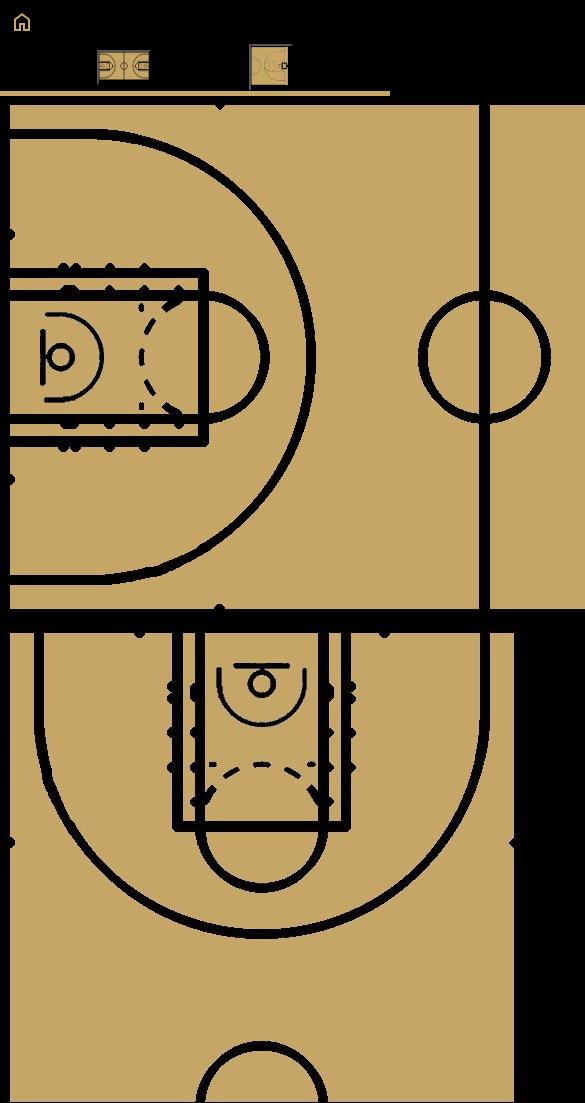
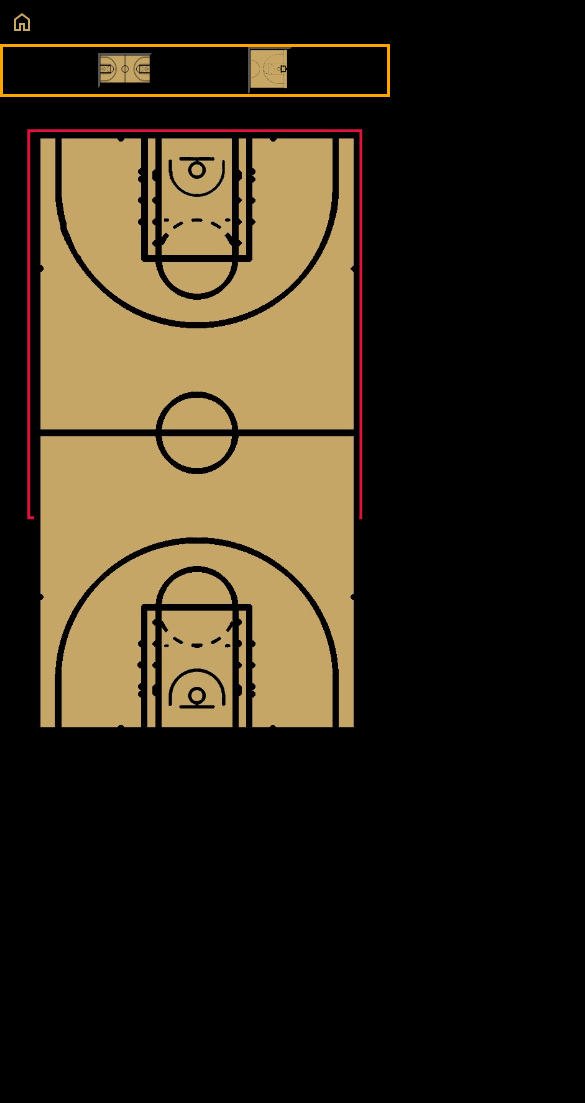
Before and after one commit to Flavi0x/Easy-Coaching, a plain HTML site: page plaquette.html in a window 390 px wide. Shown: the top 1103 px of the page, 585 px wide, since content can reach past the window. After the commit the page ends 844 px from the top, so only its background shows below. Drawn offline with nearby package versions, Linux system fonts and the light colour scheme; a web font is replaced by a local one.

Commit message:
Update styles-plaquette.css

```diff
--- a/assets/styles/styles-plaquette.css
+++ b/assets/styles/styles-plaquette.css
@@ -19,7 +19,7 @@
   display: flex;
   align-items: center;
   justify-content: space-evenly;
-  border-bottom: solid #c8a764 5px;
+  border: orange 3px solid;
 }
 #imgFullTerrain {
   width: 50px;
@@ -33,4 +33,60 @@
 /* Style pour la zone de dessin*/
 .zoneDraw {
   text-align: center;
+  border: crimson 3px solid;
 }
+#imgDemiTerrain2 {
+  display: none;
+}
+/* Responsive des éléments précédents*/
+@media screen and (max-width: 975px) {
+  #imgGrandTerrain2 {
+    width: 800px;
+  }
+}
+@media screen and (max-width: 815px) {
+  #imgGrandTerrain2 {
+    width: 700px;
+  }
+}
+@media screen and (max-width: 720px) {
+  #imgGrandTerrain2 {
+    width: 600px;
+  }
+}
+@media screen and (max-width: 615px) {
+  .zoneDraw {
+    transform: rotate(90deg);
+    margin-top: 150px;
+  }
+}
+@media screen and (max-width: 510px) {
+  .zoneDraw {
+    transform: rotate(90deg);
+    margin-top: 100px;
+  }
+}
+@media screen and (max-width: 430px) {
+  .zoneDraw {
+    transform: rotate(90deg);
+    margin-top: 60px;
+  }
+}
+@media screen and (max-width: 350px) {
+  .zoneDraw {
+    transform: rotate(90deg);
+    margin-top: 60px;
+  }
+  #imgGrandTerrain2 {
+    width: 500px;
+  }
+}
+@media screen and (max-width: 350px) {
+  .zoneDraw {
+    transform: rotate(90deg);
+    margin-top: 60px;
+  }
+  #imgGrandTerrain2 {
+    width: 400px;
+  }
+}
```
